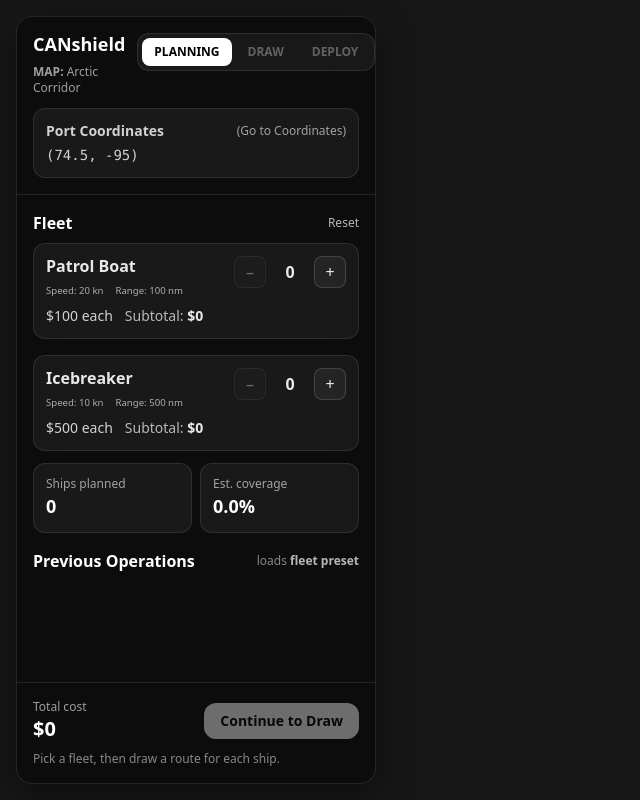
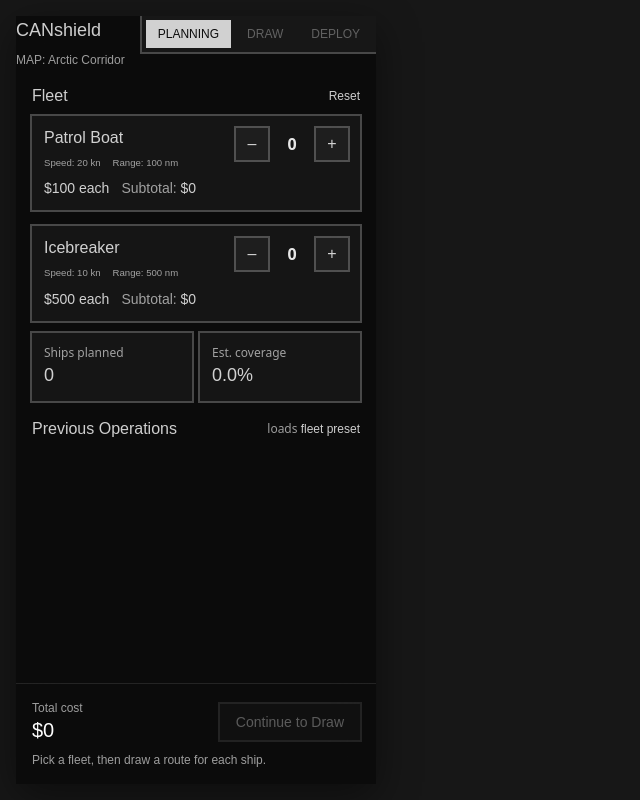
Before and after one commit to Sam-Drake-2007/CANshield, a React (Vite) app: page /sidetest in a window 1280 px wide. Shown: the whole page, without its empty margins (0-640 px from the left). Built offline with nearby package versions, Linux system fonts and the light colour scheme; a web font is replaced by a local one.

Commit message:
style changes

```diff
--- a/src/ArcticSidebar.jsx
+++ b/src/ArcticSidebar.jsx
@@ -7,7 +7,7 @@ function QtyStepper({ value, onChange, disabled }) {
         type="button"
         disabled={disabled || value <= 0}
         onClick={() => onChange(value - 1)}
-        className="h-8 w-8 rounded-lg border border-white/15 bg-white/5 text-white/90 hover:bg-white/10 disabled:opacity-40 disabled:hover:bg-white/5"
+        className="h-8 w-8 font-arame ring-2 ring-white/25 duration-500 bg-b1/60 text-white/80 hover:bg-r2/25 hover:ring-r hover:cursor-pointer hover:duration-500 hover:text-r"
       >
         –
       </button>
@@ -16,7 +16,7 @@ function QtyStepper({ value, onChange, disabled }) {
         type="button"
         disabled={disabled}
         onClick={() => onChange(value + 1)}
-        className="h-8 w-8 rounded-lg border border-white/15 bg-white/5 text-white/90 hover:bg-white/10 disabled:opacity-40 disabled:hover:bg-white/5"
+        className="h-8 w-8 font-arame ring-2 ring-white/25 duration-500 bg-b1/60 text-white/80 hover:bg-r2/25 hover:ring-r hover:cursor-pointer hover:duration-500 hover:text-r"
       >
         +
       </button>
@@ -109,26 +109,23 @@ export function ArcticSidebar({
 
   return (
     <div className="absolute left-4 top-4 bottom-4 z-[1000] w-[360px] max-w-[92vw]">
-      <div className="h-full rounded-2xl border border-white/10 bg-black/45 backdrop-blur-xl shadow-[0_12px_40px_rgba(0,0,0,0.45)] overflow-hidden flex flex-col">
-        {/* Header */}
-        <div className="p-4 border-b border-white/10">
+      <div className="h-full bg-black/50 backdrop-blur-xl shadow-[0_12px_40px_rgba(0,0,0,0.45)] overflow-hidden flex flex-col">
         <div className="flex items-start justify-between gap-3">
           <div>
-              <div className="text-white font-semibold text-lg leading-tight">CANshield</div>
-              <div className="mt-2 text-white/60 text-xs">
-                <span className="font-bold capitalize">MAP:</span> Arctic Corridor
+            <div className="text-white/80 font-arame text-lg leading-wide">CANshield</div>
+            <div className="mt-2 text-white/60 font-arame text-xs">
+              MAP: Arctic Corridor
             </div>
           </div>
 
           <div className="flex items-center gap-1">
-              <div className="flex items-center gap-1 rounded-xl border border-white/10 bg-white/5 p-1">
-                <button
+            <div className="flex items-center gap-1 ring-2 ring-white/25 bg-white/5 p-1">                <button
                   type="button"
                   onClick={() => setStage("PLANNING")}
-                  className={`px-3 py-1.5 text-xs font-semibold rounded-lg transition ${
+                  className={`px-3 py-1.5 text-xs font-arame  transition ${
                     stage === "PLANNING"
-                      ? "bg-white text-black"
-                      : "text-white/80 hover:bg-white/10"
+                      ? "bg-white/80 text-b"
+                      : "text-white/80 hover:bg-white/5"
                   }`}
                 >
                   PLANNING
@@ -138,10 +135,10 @@ export function ArcticSidebar({
                   type="button"
                   disabled={!canGoToDraw}
                   onClick={onGoToDraw}
-                  className={`px-3 py-1.5 text-xs font-semibold rounded-lg transition ${
+                  className={`px-3 py-1.5 text-xs font-arame transition ${
                     stage === "DRAW"
-                      ? "bg-white text-black"
-                      : "text-white/80 hover:bg-white/10 disabled:opacity-40"
+                      ? "bg-white/80 text-b"
+                      : "text-white/80 hover:bg-white/5 disabled:opacity-40"
                   }`}
                   title={!canGoToDraw ? "Pick at least 1 ship first" : ""}
                 >
@@ -152,29 +149,15 @@ export function ArcticSidebar({
                   type="button"
                   disabled={!canDeploy}
                   onClick={onGoToDeploy}
-                  className={`px-3 py-1.5 text-xs font-semibold rounded-lg transition ${
+                  className={`px-3 py-1.5 text-xs font-arame transition ${
                     stage === "DEPLOY"
-                      ? "bg-white text-black"
-                      : "text-white/80 hover:bg-white/10 disabled:opacity-40"
+                      ? "bg-white/80 text-b"
+                      : "text-white/80 hover:bg-white/5 disabled:opacity-40"
                   }`}
                   title={!canDeploy ? "Every ship needs a 2+ point route" : ""}
                 >
                   DEPLOY
               </button>
-              </div>
-            </div>
-          </div>
-
-          {/* Port (static for now) */}
-          <div className="mt-3 rounded-xl border border-white/10 bg-white/5 p-3">
-            <div className="flex items-center justify-between">
-              <div className="text-white/80 text-sm font-semibold">Port Coordinates</div>
-              <div className="text-white/60 text-xs hover:underline cursor-pointer">
-                (Go to Coordinates)
-              </div>
-            </div>
-            <div className="mt-1 text-white/80 text-sm">
-              <span className="font-mono">(74.5, -95)</span>
             </div>
           </div>
         </div>
@@ -185,18 +168,18 @@ export function ArcticSidebar({
           {isDraw && (
             <div className="space-y-3">
               <div className="flex items-center justify-between">
-                <div className="text-white font-semibold">Draw routes</div>
-                <div className="text-xs text-white/50">
+                <div className="text-white/80 font-arame">Draw routes</div>
+                <div className="text-xs text-white/60">
                   {allShipsRouted ? "All routed ✓" : "All ships must be routed"}
                 </div>
               </div>
 
-              <div className="text-xs text-white/60">
+              <div className="text-xs text-white/60 font-arame leading-wide">
                 Select a ship, then click on the map to add points. Land clicks are ignored.
               </div>
 
-              <div className="rounded-xl border border-white/10 bg-white/5 overflow-hidden">
-                <div className="px-3 py-2 border-b border-white/10 text-xs text-white/60">
+              <div className=" ring-2 ring-white/25 bg-white/5 overflow-hidden">
+                <div className="px-3 py-2 ring-2 ring-white/25 text-xs font-arame text-white/80">
                   Deployed ships
                 </div>
                 <div className="divide-y divide-white/10">
@@ -210,22 +193,22 @@ export function ArcticSidebar({
                         onClick={() => setActiveShipId?.(s.id)}
                         className={[
                           "w-full text-left px-3 py-2 transition",
-                          active ? "bg-white/10" : "hover:bg-white/10",
+                          active ? "bg-white/5" : "hover:bg-white/10",
                         ].join(" ")}
                       >
                         <div className="flex items-center justify-between gap-2">
                           <div className="min-w-0">
-                            <div className="text-sm text-white/90 font-semibold truncate">
+                            <div className="text-sm text-white/80 font-arame truncate">
                               {s.name} #{idx + 1}
                             </div>
-                            <div className="mt-0.5 text-xs text-white/60">
+                            <div className="mt-0.5 text-xs font-arame text-white/60">
                               Route:{" "}
-                              <span className={ok ? "text-white/85" : "text-red-400"}>
+                              <span className={ok ? "text-white/80" : "text-r2"}>
                                 {s.route?.length ?? 0} pts
                               </span>
                             </div>
                           </div>
-                          <div className="text-xs text-white/60 whitespace-nowrap">
+                          <div className="text-xs font-arame text-white/60 whitespace-nowrap">
                             {s.speedKnots} kn
                           </div>
                         </div>
@@ -240,7 +223,8 @@ export function ArcticSidebar({
                   type="button"
                   onClick={onUndoRoute}
                   disabled={!activeShip || activeRoutePoints === 0}
-                  className="rounded-xl border border-white/10 bg-white/5 px-3 py-2 text-xs font-semibold text-white/85 hover:bg-white/10 disabled:opacity-40"
+                  className=" ring-2 ring-white/25 duration-500 bg-b1/60 px-3 py-2 text-xs font-arame text-white/80
+                   hover:bg-r2/25 hover:ring-r hover:cursor-pointer hover:duration-500 hover:text-r disabled:opacity-40"
                 >
                   Undo
                 </button>
@@ -248,15 +232,16 @@ export function ArcticSidebar({
                   type="button"
                   onClick={onClearRoute}
                   disabled={!activeShip || activeRoutePoints === 0}
-                  className="rounded-xl border border-white/10 bg-white/5 px-3 py-2 text-xs font-semibold text-white/85 hover:bg-white/10 disabled:opacity-40"
+                  className="ring-2 ring-white/25 duration-500 bg-b1/60 px-3 py-2 text-xs font-arame text-white/80
+                   hover:bg-r2/25 hover:ring-r hover:cursor-pointer hover:duration-500 hover:text-r disabled:opacity-40"
                 >
                   Clear
                 </button>
               </div>
 
-              <div className="text-xs text-white/50">
-                DEPLOY unlocks when <span className="text-white/80 font-semibold">every ship</span> has{" "}
-                <span className="text-white/80 font-semibold">2+ points</span>.
+              <div className="text-xs text-white/60 font-arame">
+                DEPLOY unlocks when <span className="text-white/80 font-arame">every ship</span> has{" "}
+                <span className="text-white/80 font-arame">2+ points</span>.
               </div>
             </div>
           )}
@@ -265,16 +250,16 @@ export function ArcticSidebar({
           {isDeploy && (
             <div className="space-y-3">
               <div className="flex items-center justify-between">
-                <div className="text-white font-semibold">Deployment summary</div>
-                <div className="text-xs text-white/50">Routes locked</div>
+                <div className="text-white/80 font-arame">Deployment summary</div>
+                <div className="text-xs font-arame text-white/60">Routes locked</div>
               </div>
 
-              <div className="rounded-xl border border-white/10 bg-white/5 p-3">
+              <div className="ring-2 font-arame ring-white/25 bg-b1/40 p-3">
                 <div className="text-xs text-white/60">Ships</div>
-                <div className="mt-1 text-white font-semibold text-lg">{ships.length}</div>
+                <div className="mt-1 text-white/80 font-arame text-lg">{ships.length}</div>
 
                 <div className="mt-3 text-xs text-white/60">Routing status</div>
-                <div className="mt-1 text-white/85">
+                <div className="mt-1 text-white/80">
                   {allShipsRouted ? "All ships have valid routes ✓" : "Missing routes (should be impossible here)"}
                 </div>
               </div>
@@ -283,12 +268,13 @@ export function ArcticSidebar({
                 type="button"
                 onClick={onStartSimulation}
                 disabled={!allShipsRouted || ships.length === 0}
-                className="w-full px-4 py-2 rounded-xl bg-white text-black font-semibold text-sm hover:opacity-90 disabled:opacity-40"
+                className="w-full px-4 py-2 bg-b1/60 text-white/80 ring-2 ring-white/25 duration-500 font-arame text-sm
+                hover:bg-r2/25 hover:ring-r hover:cursor-pointer hover:duration-500 hover:text-r disabled:opacity-40"
               >
                 Start
               </button>
 
-              <div className="text-xs text-white/50">
+              <div className="text-xs font-arame text-white/60">
                 Starting hides the sidebar and begins the timer.
               </div>
             </div>
@@ -300,11 +286,11 @@ export function ArcticSidebar({
               {/* Fleet */}
               <div>
                 <div className="flex items-center justify-between mb-2">
-                  <div className="text-white font-semibold">Fleet</div>
+                  <div className="text-white/80 font-arame">Fleet</div>
                   <button
                     type="button"
                     onClick={resetFleet}
-                    className="text-xs text-white/70 hover:text-white cursor-pointer hover:underline"
+                    className="text-xs font-arame text-white/80 duration-300 hover:text-r hover:cursor-pointer hover:underline"
                   >
                     Reset
                   </button>
@@ -316,27 +302,27 @@ export function ArcticSidebar({
                     const subtotal = qty * b.cost;
 
                     return (
-                      <div key={b.id} className="rounded-xl border border-white/10 bg-white/5 p-3">
+                      <div key={b.id} className="ring-2 ring-white/25 bg-b1/40 p-3">
                         <div className="flex items-start justify-between gap-3">
                           <div className="min-w-0">
                             <div
-                              className="text-white/90 font-semibold leading-tight truncate"
+                              className="text-white/80 font-arame leading-tight truncate"
                               title={b.name}
                             >
                               {b.name}
                             </div>
 
-                            <div className="my-2 text-[0.6rem] text-white/65">
+                            <div className="my-2 text-[0.6rem] font-arame text-white/60">
                               <span className="mr-3">Speed: {b.topSpeedKnots} kn</span>
                               <span>Range: {b.rangeNm} nm</span>
                             </div>
 
-                            <div className="mt-1 flex items-center justify-between gap-3 text-sm text-white/80">
+                            <div className="mt-1 flex items-center justify-between gap-3 text-sm font-arame text-white/80">
                               <div className="whitespace-nowrap shrink-0">{fmtMoney(b.cost)} each</div>
 
-                              <div className="whitespace-nowrap shrink-0 text-white/70">
+                              <div className="whitespace-nowrap shrink-0 text-white/60">
                                 Subtotal:{" "}
-                                <span className="text-white/90 font-semibold">
+                                <span className="text-white/80 font-arame">
                                   {fmtMoney(subtotal)}
                                 </span>
                               </div>
@@ -358,13 +344,13 @@ export function ArcticSidebar({
 
                 {/* Summary */}
                 <div className="mt-3 grid grid-cols-2 gap-2">
-                  <div className="rounded-xl border border-white/10 bg-white/5 p-3">
+                  <div className=" ring-2 ring-white/25 bg-b1/40 p-3">
                     <div className="text-xs text-white/60">Ships planned</div>
-                    <div className="text-white font-semibold text-lg">{totalShipsPlanned}</div>
+                    <div className="text-white/80 font-arame text-lg">{totalShipsPlanned}</div>
                   </div>
-                  <div className="rounded-xl border border-white/10 bg-white/5 p-3">
+                  <div className="ring-2 ring-white/25 bg-b1/40 p-3">
                     <div className="text-xs text-white/60">Est. coverage</div>
-                    <div className="text-white font-semibold text-lg">
+                    <div className="text-white/80 font-arame text-lg">
                       {estimatedCoverage.toFixed(1)}%
                     </div>
                   </div>
@@ -374,9 +360,9 @@ export function ArcticSidebar({
               {/* Previous Operations */}
               <div className="mt-4">
                 <div className="flex items-center justify-between mb-2">
-                  <div className="text-white font-semibold">Previous Operations</div>
-                  <div className="text-xs text-white/50">
-                    loads <span className="text-white/70 font-semibold">fleet preset</span>
+                  <div className="text-white/80 font-arame">Previous Operations</div>
+                  <div className="text-xs text-white/60">
+                    loads <span className="text-white/80 font-arame">fleet preset</span>
                   </div>
                 </div>
 
@@ -390,15 +376,15 @@ export function ArcticSidebar({
                         type="button"
                         onClick={() => applyOperationPreset(op)}
                         className={[
-                          "w-full text-left rounded-xl border p-3 transition",
+                          "w-full text-left ring-2 p-3 transition",
                           active
-                            ? "border-white/25 bg-white/10"
-                            : "border-white/10 bg-white/5 hover:bg-white/10",
+                            ? "bg-white/80 text-b"
+                            : "text-white/80 hover:bg-white/5",
                         ].join(" ")}
                       >
                         <div className="flex items-center justify-between">
                           <div className="text-xs text-white/60">{op.createdAt}</div>
-                          <div className={`text-sm font-semibold ${costColor(op.totalCost)}`}>
+                          <div className={`text-sm font-arame ${costColor(op.totalCost)}`}>
                             {fmtMoney(op.totalCost)}
                           </div>
                         </div>
@@ -406,13 +392,13 @@ export function ArcticSidebar({
                         <div className="mt-1 flex items-center justify-between">
                           <div className="text-xs text-white/60">
                             Coverage:{" "}
-                            <span className="text-white/85 font-semibold">
+                            <span className="text-white/80 font-arame">
                               {op.avgCoveragePercent}%
                             </span>
                           </div>
                           <div className="text-xs text-white/60">
                             Fleet:{" "}
-                            <span className="text-white/85 font-semibold">
+                            <span className="text-white/80 font-arame">
                               {op.ships.map((s) => `${s.quantity}×${s.boatId}`).join("  ·  ")}
                             </span>
                           </div>
@@ -427,11 +413,11 @@ export function ArcticSidebar({
         </div>
 
         {/* Footer */}
-        <div className="p-4 border-t border-white/10">
+        <div className="p-4 font-arame border-t border-white/10">
           <div className="flex items-center justify-between">
             <div>
               <div className="text-xs text-white/60">Total cost</div>
-              <div className={`font-semibold text-xl ${costColor(totalCost)}`}>
+              <div className={` text-xl ${costColor(totalCost)}`}>
                 {fmtMoney(totalCost)}
               </div>
             </div>
@@ -442,7 +428,9 @@ export function ArcticSidebar({
                   type="button"
                   disabled={!canGoToDraw}
                   onClick={onGoToDraw}
-                  className="px-4 py-2 rounded-xl bg-white text-black font-semibold text-sm hover:opacity-90 disabled:opacity-40"
+                  className="px-4 py-2 bg-b1/60 text-white/80
+                    ring-2 ring-white/25 duration-500 font-arame text-sm
+                  hover:bg-r2/25 hover:ring-r hover:cursor-pointer hover:duration-500 hover:text-r disabled:opacity-40"
                 >
                   Continue to Draw
                 </button>
@@ -450,7 +438,9 @@ export function ArcticSidebar({
                 <button
                   type="button"
                   onClick={() => setStage("PLANNING")}
-                  className="px-4 py-2 rounded-xl border border-white/15 bg-white/5 text-white font-semibold text-sm hover:bg-white/10"
+                  className="px-4 py-2 bg-b1/60 text-white/80
+                    ring-2 ring-white/25 duration-500 font-arame text-sm
+                  hover:bg-r2/25 hover:ring-r hover:cursor-pointer hover:duration-500 hover:text-r"
                 >
                   Back to Planning
                 </button>
@@ -458,7 +448,7 @@ export function ArcticSidebar({
             </div>
           </div>
 
-          <div className="mt-2 text-xs text-white/50">
+          <div className="mt-2 text-xs font-amare text-white/60">
             {stage === "PLANNING" && "Pick a fleet, then draw a route for each ship."}
             {stage === "DRAW" && "Select each ship and draw its patrol route."}
             {stage === "DEPLOY" && "Review summary, then start simulation."}
```
Lines whose indentation alone changed are shown as unchanged.
